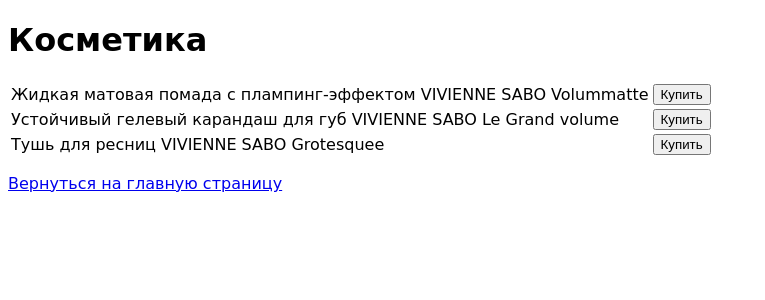
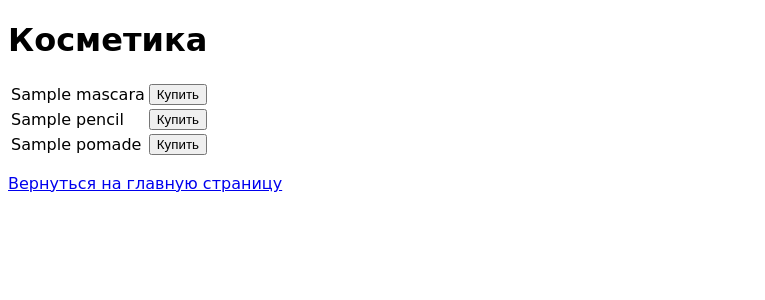
Before and after one commit to kurbiself/urban_18, a Django app: template templates/third_task/cosmetics.html in a window 1280 px wide. Shown: the top 300 px of the page, without its empty margins (0-765 px from the left). Run offline with Django 5.2, Linux system fonts and the light colour scheme; the template is opened without the code that fills it: most values are stand-ins (such as "Sample title", 1, 10 or a date in 2020).

Commit message:
Add HW №3 from module 18 (add templates)

```diff
--- a/task3/views.py
+++ b/task3/views.py
@@ -12,3 +12,9 @@ class CartTemplate(TemplateView):
 
 class CosmeticsTemplate(TemplateView):
     template_name = 'third_task/cosmetics.html'
+    extra_context = {
+        'title': 'Каблучки макияж',
+        'mascara': 'Тушь для ресниц VIVIENNE SABO Grotesquee',
+        'pomade': 'Жидкая матовая помада с плампинг-эффектом VIVIENNE SABO Volummatte',
+        'pencil': 'Устойчивый гелевый карандаш для губ VIVIENNE SABO Le Grand volume',
+    }
--- a/templates/third_task/cosmetics.html
+++ b/templates/third_task/cosmetics.html
@@ -2,7 +2,7 @@
 <html lang="en">
 <head>
     <meta charset="UTF-8">
-    <title>Каталог косметики</title>
+    <title>{{title}}</title>
 </head>
 <body>
      <font face="Comic Sans MS">
@@ -11,15 +11,15 @@
         </h1>
         <table>
             <tr>
-                <td>Жидкая матовая помада с плампинг-эффектом VIVIENNE SABO Volummatte</td>
+                <td>{{mascara}}</td>
                 <td><button>Купить</button></td>
             </tr>
             <tr>
-                <td>Устойчивый гелевый карандаш для губ VIVIENNE SABO Le Grand volume</td>
+                <td>{{pencil}}</td>
                 <td><button>Купить</button></td>
             </tr>
             <tr>
-                <td>Тушь для ресниц VIVIENNE SABO Grotesquee</td>
+                <td>{{pomade}}</td>
                 <td><button>Купить</button></td>
             </tr>
         </table>
```
